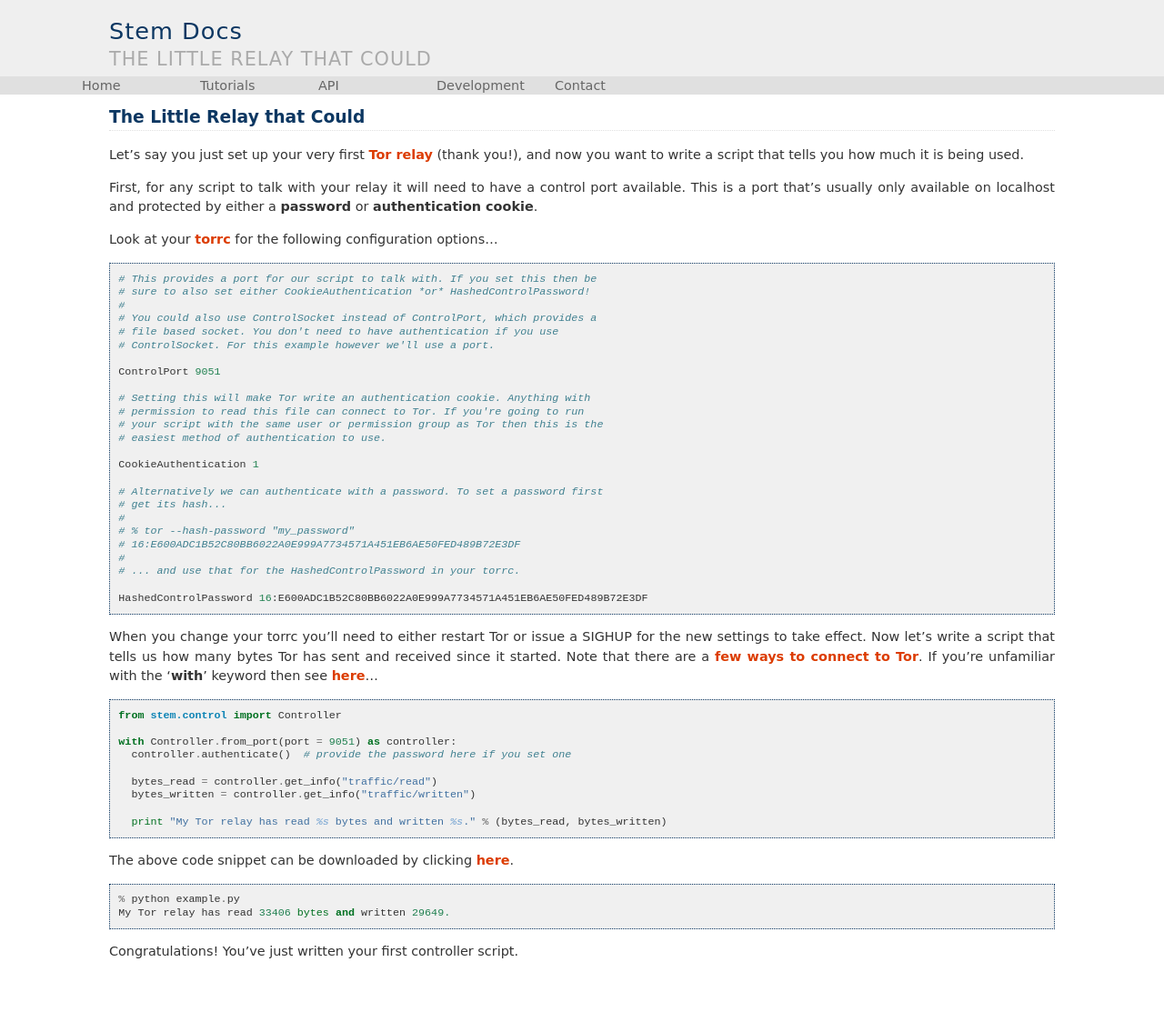
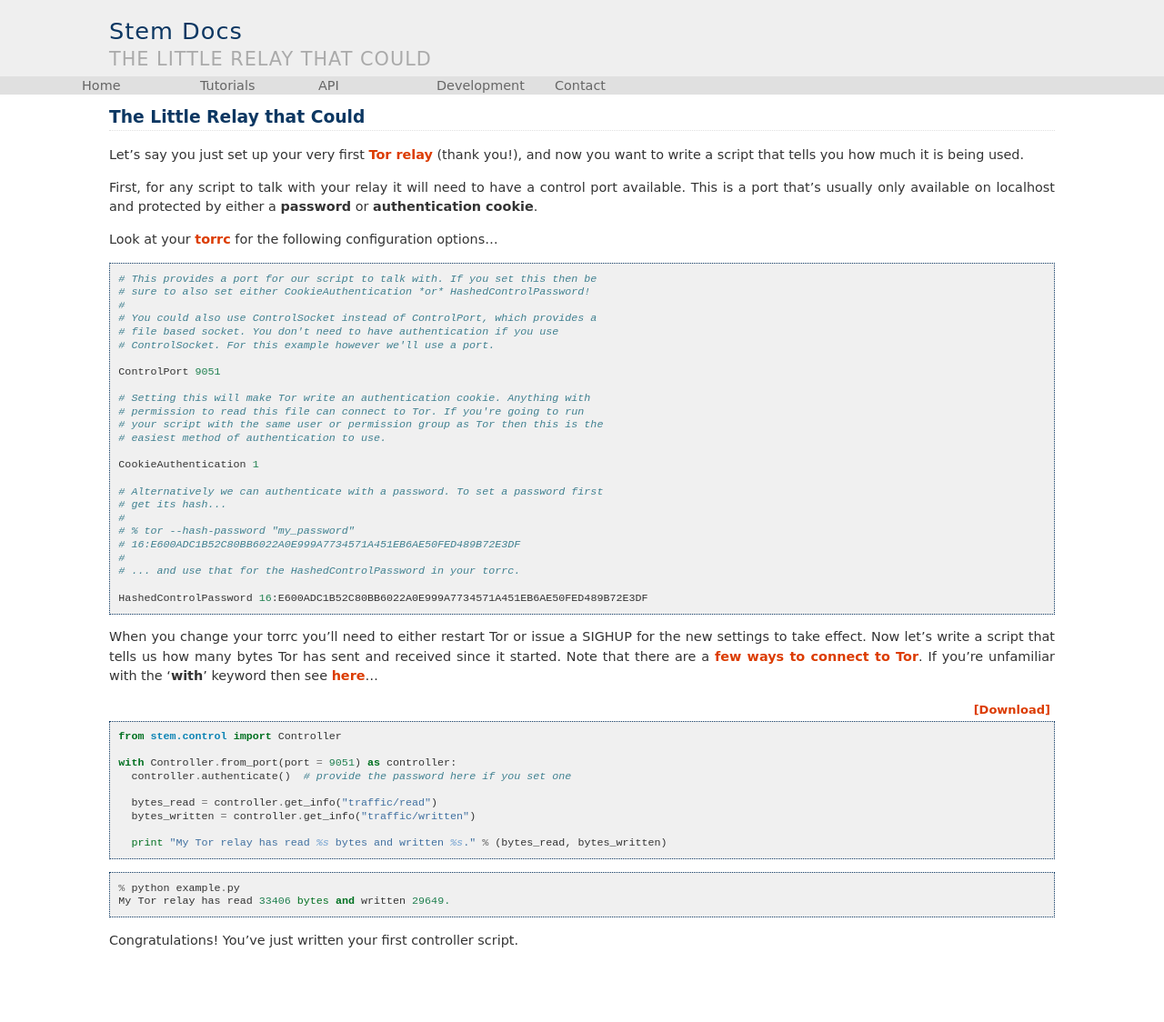
Before and after one commit to torproject/stem, a Sphinx documentation site: the page built from docs/tutorials/the_little_relay_that_could.rst, in a window 1280 px wide. Shown: the whole page at 91% size. Built offline with Sphinx 7.4.7, drawn with Linux system fonts in a browser that asks for light colours.

Commit message:
Added style.css which overwrites basic.css

```diff
--- /dev/null
+++ b/docs/_static/style.css
@@ -0,0 +1,7 @@
+div.literal-block-wrapper {
+    padding: 0;
+}
+
+span.caption-text {
+    float: right;
+}
--- a/docs/_templates/layout.html
+++ b/docs/_templates/layout.html
@@ -8,6 +8,8 @@
     :license: BSD, see LICENSE for details.
 #}
 {% extends "basic/layout.html" %}
+
+{% set css_files = css_files + ['_static/style.css'] %}
 
 {# do not display relbars #}
 {% block relbar1 %}{% endblock %}
--- a/docs/conf.py
+++ b/docs/conf.py
@@ -22,7 +22,7 @@
 # -- General configuration -----------------------------------------------------
 
 # If your documentation needs a minimal Sphinx version, state it here.
-needs_sphinx = '1.1' # required for the sphinx-apidoc command
+needs_sphinx = '1.3' # required for the sphinx-apidoc command
 
 # Add any Sphinx extension module names here, as strings. They can be extensions
 # coming with Sphinx (named 'sphinx.ext.*') or your custom ones.
--- a/docs/tutorials/the_little_relay_that_could.rst
+++ b/docs/tutorials/the_little_relay_that_could.rst
@@ -47,11 +47,9 @@
 unfamiliar with the '**with**' keyword then see `here
 <../faq.html#what-is-that-with-keyword-i-keep-seeing-in-the-tutorials>`_...
 
-.. literalinclude:: /_static/example/the_little_relay_that_could.py
+.. literalinclude:: /_static/example/hello_world.py
+   :caption: `[Download] <../_static/example/hello_world.py>`_
    :language: python
-
-The above code snippet can be downloaded by clicking `here
-<../_static/example/the_little_relay_that_could.py>`_.
 
 ::
 
```
Also changed, not shown: docs/_static/example/hello_world.py (renamed from docs/_static/example/the_little_relay_that_could.py).
